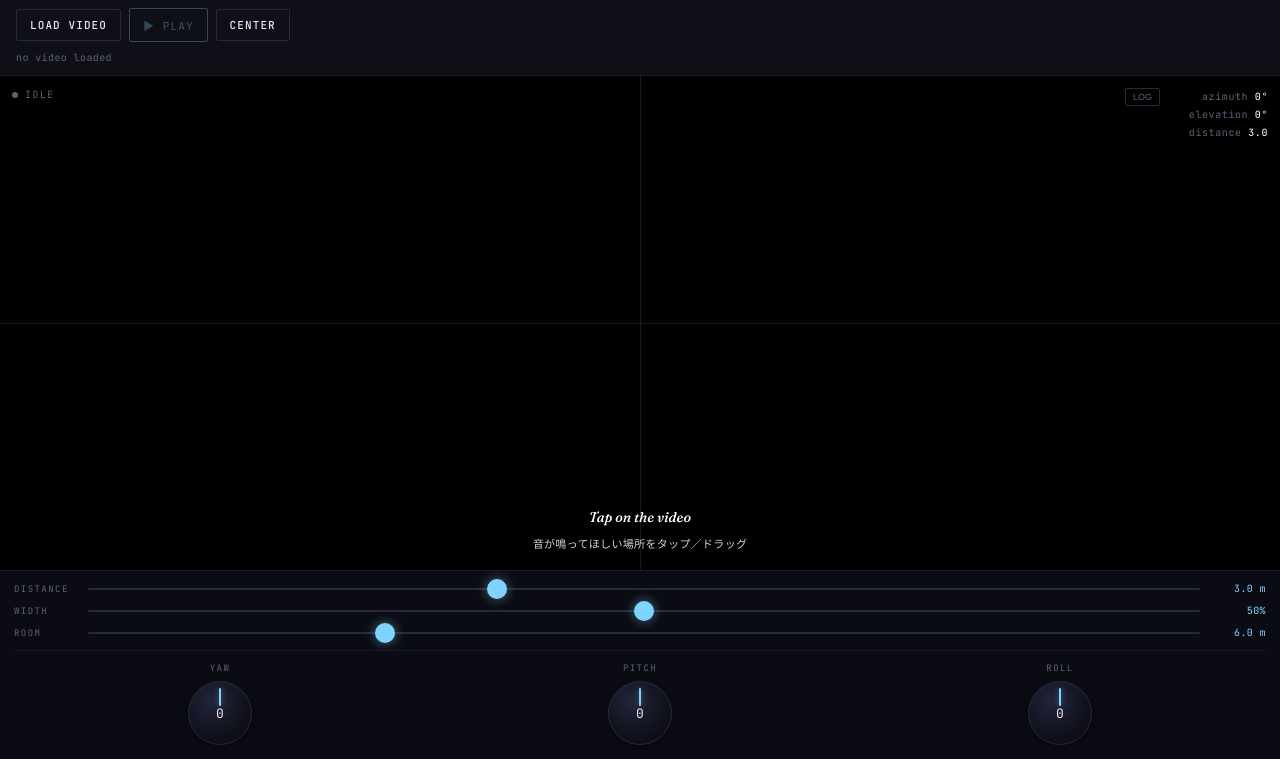
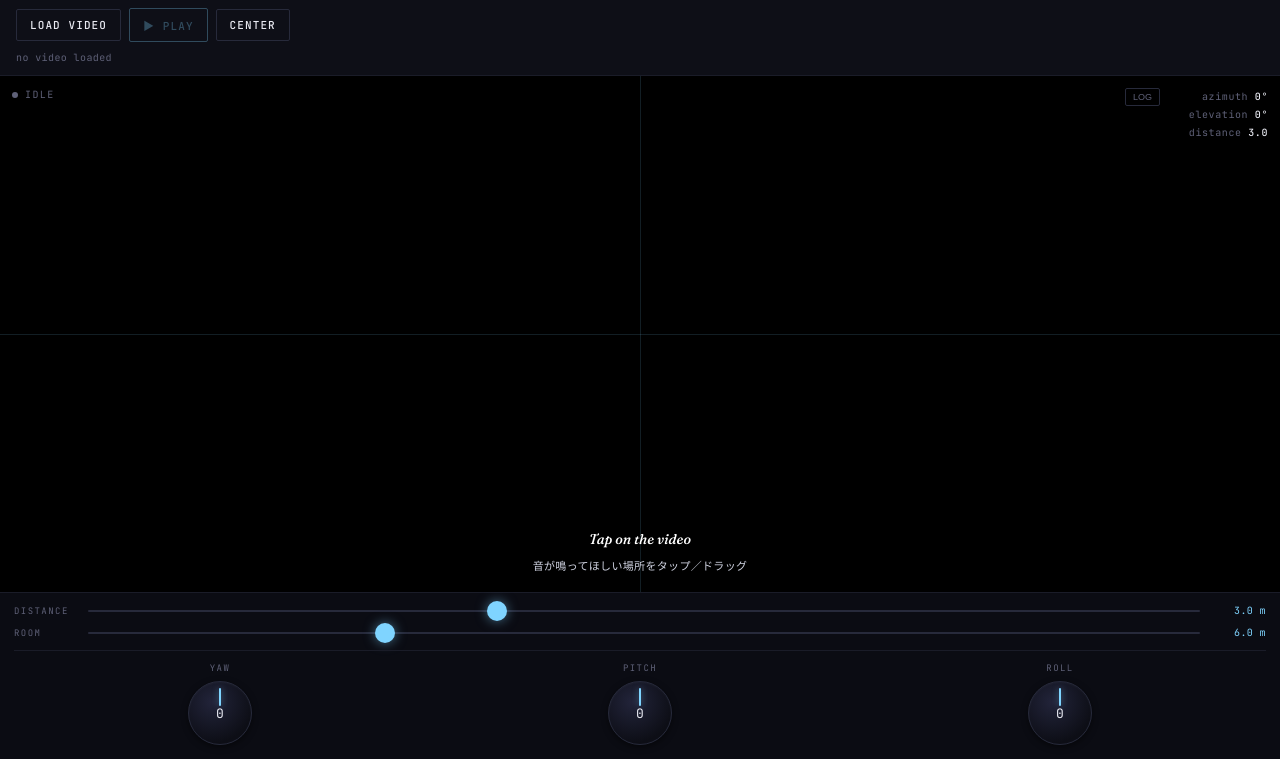
Before and after one commit to utsugik/spatialtap, a plain HTML site: page index.html in a window 1280 px wide. Shown: the part 41-800 px from the top of the page. Drawn offline with Linux system fonts and the light colour scheme.

Commit message:
Strengthen depth exaggeration (N=1.5->3), remove Width fader
(1) Real-device feedback said the depth-driven distance cues were too
subtle to read as a surprise. Raised DEPTH_EXAG_N from 1.5 to 3 so
volume/lowpass/reverb/width front-load more strongly toward the near
end: at raw depth 0.2 (~1.2m) depthC now reaches ~0.49 (vol -9.8dB,
width 53%, lpf ~5kHz), vs. defaulting to noticeably darker/narrower at
the 3m default distance (-14.9dB, 29% width, ~2.5kHz lpf) while still
staying intelligible. Far-end boundary (100m -> -20dB floor) unchanged.
All four parameters still derive from the same depthOf(dist) value.

(2) Removed the manual Width fader: having both an auto-narrowing-by-
distance behavior and a manual width ceiling was confusing, and cutting
controls fits the exaggeration-first design direction (HANDOFF 2).
ctrl.width is gone; rotOffset(widthMul) now always treats width as
100% and only depth-driven shrink (via widthMul) narrows the audio
image. updateDots() still calls rotOffset() with no argument, so
on-screen dot spacing is unaffected -- only audio narrows with
distance, as before.

Co-Authored-By: Claude Sonnet 5 <noreply@anthropic.com>

```diff
--- a/index.html
+++ b/index.html
@@ -146,8 +146,6 @@
   <div class="faders">
     <div class="fader"><span class="lab">Distance</span>
       <input type="range" id="fDist" min="0" max="1000" step="1" value="365"><span class="val" id="vDist">3.0 m</span></div>
-    <div class="fader"><span class="lab">Width</span>
-      <input type="range" id="fWidth" min="0" max="100" step="1" value="50"><span class="val" id="vWidth">50%</span></div>
     <div class="fader"><span class="lab">Room</span>
       <input type="range" id="fRoom" min="1" max="20" step="0.5" value="6"><span class="val" id="vRoom">6.0 m</span></div>
   </div>
@@ -169,7 +167,7 @@
   document.getElementById('dbgbtn').addEventListener('click',()=>dbgEl.classList.toggle('on'));
   log('init ok. tap LOG to hide.');
 
-  const ctrl={u:0.5,v:0.5,dist:3,width:0.5,room:6,yaw:0,pitch:0,roll:0,stereo:true};
+  const ctrl={u:0.5,v:0.5,dist:3,room:6,yaw:0,pitch:0,roll:0,stereo:true};
   let placed=false, dragging=false, playing=false;
 
   const AC=window.AudioContext||window.webkitAudioContext;
@@ -186,7 +184,8 @@
   // 奥行き軸(depth): 音量・高域減衰・残響・幅を1本のカーブで駆動する（HANDOFF 2章「誇張された体験」）。
   // 0=最も近い(0.4m) 〜 1=最も遠い(100m)。距離の対数比率(raw)を、さらに前寄せカーブ(1-(1-raw)^N)で誇張し、
   // 近距離側の変化を大きく感じさせる。Nが大きいほど誇張が強い＝実機で聴いて調整する前提の初期値。
-  const DEPTH_EXAG_N=1.5;
+  // （2026-07-10 実機フィードバックにより1.5→3へ引き上げ。近距離2割の範囲に変化の大半が起きる誇張を狙う）
+  const DEPTH_EXAG_N=3;
   function depthOf(dist){
     const raw=Math.max(0,Math.min(1,Math.log(dist/DIST_MIN)/Math.log(DIST_MAX/DIST_MIN)));
     return 1-Math.pow(1-raw,DEPTH_EXAG_N);
@@ -266,8 +265,9 @@
     activeNode=node;
   }
   function rotOffset(widthMul=1){
-    // widthMul: 奥行きによる幅の誇張は音のみに適用し、見た目のドット幅は変えない（呼び出し側で使い分け）
-    const hw=ctrl.width*widthMul*1.5;
+    // widthMul: Widthフェーダーは廃止済み。常に100%を上限とし、奥行きによる自動収縮(音のみ)だけをwidthMulで表す
+    // （呼び出し側で使い分け: updateDots()は1=見た目は常に最大幅のまま、applyAudio()はwidthScaleFromDepth()で音だけ狭める）
+    const hw=widthMul*1.5;
     const ry=ctrl.yaw*Math.PI/180, rp=ctrl.pitch*Math.PI/180, rr=ctrl.roll*Math.PI/180;
     let x=hw,y=0,z=0;
     let x1=x*Math.cos(rr)-y*Math.sin(rr), y1=x*Math.sin(rr)+y*Math.cos(rr);
@@ -370,7 +370,6 @@
 
   // ---------- faders ----------
   $('fDist').addEventListener('input',e=>{ctrl.dist=distFromPos(parseFloat(e.target.value));$('vDist').textContent=ctrl.dist.toFixed(1)+' m';refresh();});
-  $('fWidth').addEventListener('input',e=>{ctrl.width=e.target.value/100;$('vWidth').textContent=e.target.value+'%';refresh();});
   $('fRoom').addEventListener('input',e=>{
     ctrl.room=parseFloat(e.target.value);$('vRoom').textContent=ctrl.room.toFixed(1)+' m';
     clearTimeout(roomDebTimer);roomDebTimer=setTimeout(makeIR,150);
@@ -409,7 +408,6 @@
     ctrl.stereo=on;
     $('badge').textContent=on?'STEREO':'MONO';
     $('badge').className='badge '+(on?'stereo':'mono');
-    $('fWidth').disabled=!on;
     $('rotPanel').classList.toggle('dim',!on);
     if(activeNode) connectSource(activeNode);
     refresh();
```
Also changed, not shown: 1 other file.
